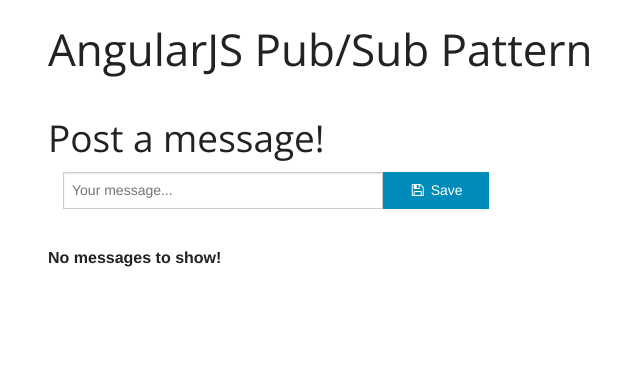
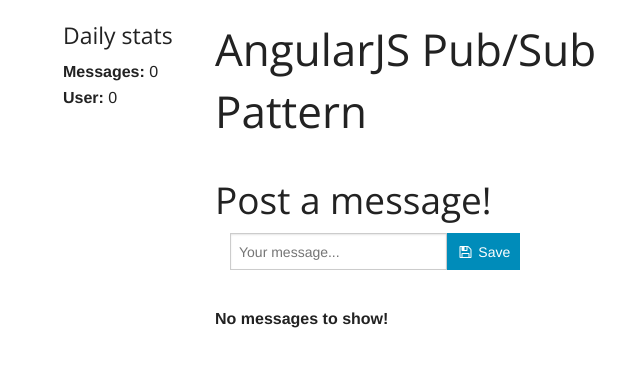
Before and after one commit to nosch/the-shoutbox, a plain HTML site: page app/index.html in a window 1280 px wide. Shown: the whole page, without its empty margins (288-928 px from the left). Drawn offline with nearby package versions, Linux system fonts and the light colour scheme.

Commit message:
Added stats module.

```diff
--- a/app/app.js
+++ b/app/app.js
@@ -4,7 +4,8 @@
  */
 angular.module('application', [
         'service.notification',
-        'messages'
+        'messages',
+        'stats'
     ])
 
     .run(function ($rootScope) {
--- a/app/index.html
+++ b/app/index.html
@@ -30,6 +30,20 @@
 
         <!-- Page content -->
         <div id="page">
+
+            <div class="row">
+                <div id="sidebar" class="small-3 columns">
+                    <div ng-controller="StatsCtrl">
+                        <h4>Daily stats</h4>
+                        <p>
+                            <strong>Messages: </strong>
+                            {{stats.messageCount}}<br/>
+                            <strong>User: </strong>
+                            {{stats.userCount}}
+                        </p>
+                    </div>
+                </div>
+                <div id="main" class="small-9 columns">
                     <div ng-controller="ApplicationCtrl" id="header">
                         <!-- Alert box for displaying notifications -->
                         <alert-box message="{{notification.message}}"
@@ -77,6 +91,8 @@
                         <p ng-hide="messages.length"><strong>No messages to show!</strong></p>
                     </div>
                 </div>
+            </div>
+        </div>
 
         <!-- Vendor JS -->
         <script src="vendor/modernizr/modernizr.js"></script>
@@ -87,5 +103,6 @@
         <script type="text/javascript" src="app.js"></script>
         <script type="text/javascript" src="service/notification.js"></script>
         <script type="text/javascript" src="module/messages/messages.js"></script>
+        <script type="text/javascript" src="module/stats/stats.js"></script>
     </body>
 </html>
--- /dev/null
+++ b/app/module/stats/stats.js
@@ -0,0 +1,30 @@
+/**
+ * ng-pub-sub
+ * @module stats
+ */
+angular.module('stats', [
+        'service.notification'
+    ])
+
+    .controller('StatsCtrl', function ($scope, notification) {
+        'use strict';
+
+        var stats = {
+            messageCount: 0,
+            userCount: 0
+        };
+
+        // Subscribe to create-event of the message module.
+        notification.onCreateMessage($scope, function () {
+            stats.messageCount++;
+            stats.userCount++;
+        });
+
+        // Subscribe to delete-event of the message module.
+        notification.onDeleteMessage($scope, function () {
+            stats.messageCount--;
+            stats.userCount--;
+        });
+
+        $scope.stats = stats;
+    });
```
Lines whose indentation alone changed are shown as unchanged.
